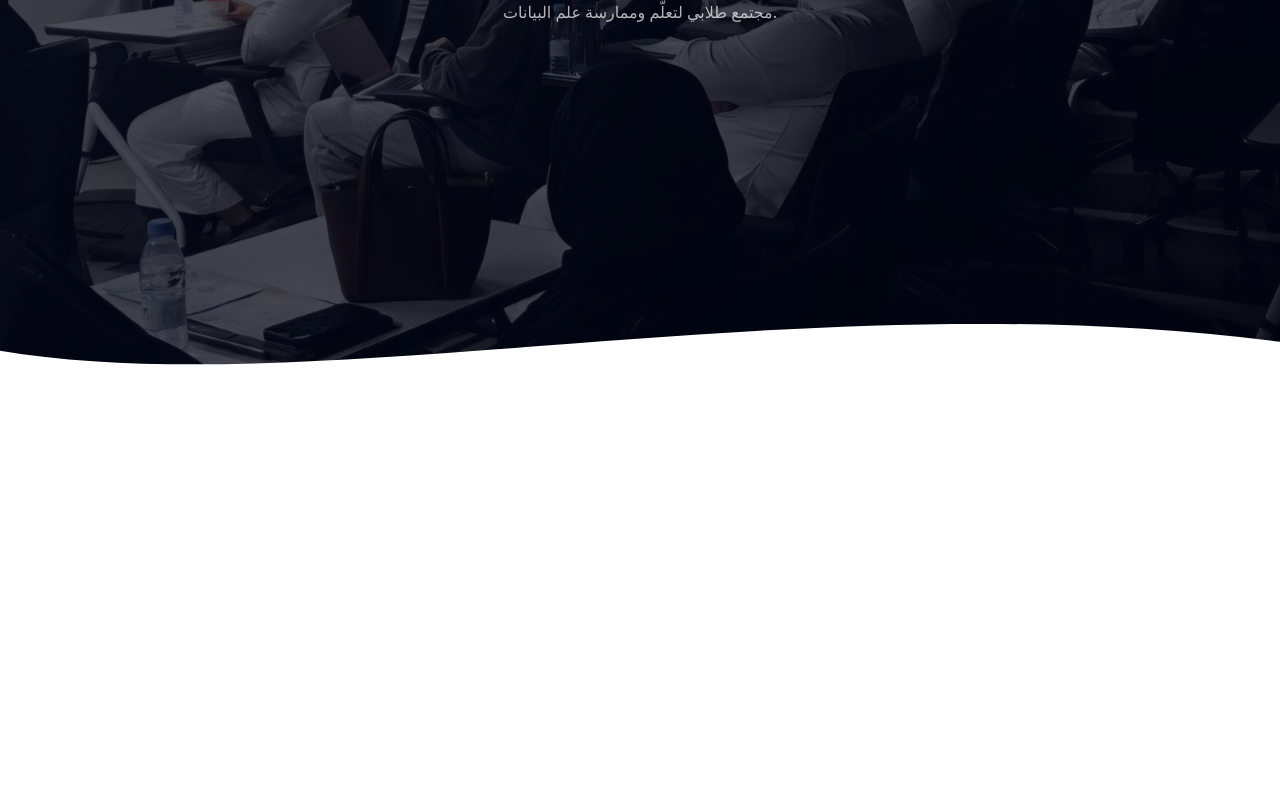
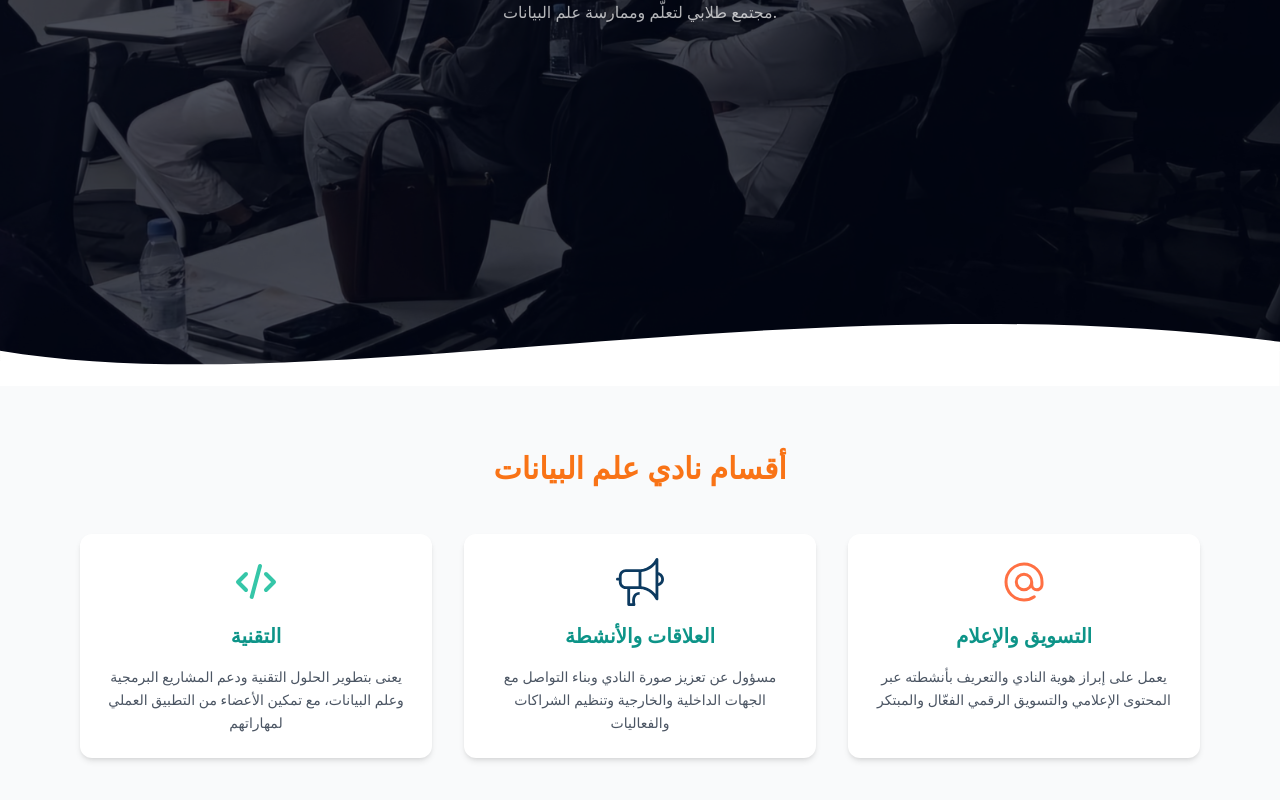
Before and after one commit to Ahmed-log11/dsc-website, a React (Vite) app: page / in a window 1280 px wide. Shown: the part 414-1214 px from the top of the page. Before the commit the page ends 800 px from the top, so only its background shows below. Built offline with nearby package versions, Linux system fonts and the light colour scheme.

Commit message:
Add departments section and translations

```diff
--- a/src/App.jsx
+++ b/src/App.jsx
@@ -1,12 +1,15 @@
 // src/App.jsx
 import Navbar from "./components/Navbar";
 import Herosection from "./components/Herosection";
+import Departments from "./components/Departments";
 
 export default function App() {
   return (
     <div className="min-h-screen bg-slate-900">
       <Navbar />
       <Herosection />
+
+      <Departments/>
     </div>
   );
 }
--- a/src/components/Departments.jsx
+++ b/src/components/Departments.jsx
@@ -0,0 +1,88 @@
+//src/components/Departments.jsx
+import { useTranslation } from "react-i18next";
+import techIcon from "../assets/icons/techIcon.svg";
+import mediaIcon from "../assets/icons/mediaIcon.svg";
+import prIcon from "../assets/icons/prIcon.svg";
+
+ export default function Departments() {
+  const { t, i18n } = useTranslation();
+  const isArabic = i18n.language === "ar";
+
+
+  return(
+
+     <section className="py-16 bg-gray-50">
+
+        {/* title */}
+        <h2
+        className="text-center text-2xl md:text-3xl font-bold text-orange-500 mb-12 ">
+        {t("departments.title")}
+        </h2>
+
+        {/* Frames */}
+        <div className="grid grid-cols-1 md:grid-cols-3 gap-8 max-w-6xl mx-auto px-4">
+
+            {/* tech section */}
+                <div
+                className="bg-white shadow-md rounded-xl p-6 text-center hover:shadow-lg transition">
+                    <img
+                    src = {techIcon}
+                    alt ="Tech Section "
+                    className="w-12 h-12 mx-auto mb-4">
+                    </img>
+
+                    <h3
+                    className="text-xl font-semibold text-teal-600 mb-4" >
+                    {t("departments.TechTitle")}
+                    </h3>
+
+                    <p
+                    className="text-gray-600 text-sm leading-relaxed">
+                        {t("departments.TechDescription")}
+                    </p>
+                </div>
+
+            {/* pr section */}
+                <div
+                className="bg-white shadow-md rounded-xl p-6 text-center hover:shadow-lg transition">
+                    <img
+                    src = {prIcon}
+                    alt ="Public Relations & Activities Section"
+                    className="w-12 h-12 mx-auto mb-4">
+                    </img>
+
+                    <h3
+                    className="text-xl font-semibold text-teal-600 mb-4">
+                    {t("departments.prTitle")}
+                    </h3>
+
+                    <p
+                    className="text-gray-600 text-sm leading-relaxed">
+                    {t("departments.prDescription")}
+                    </p>
+                </div>
+
+            {/* m&m section */}
+                <div
+                className="bg-white shadow-md rounded-xl p-6 text-center hover:shadow-lg transition">
+                    <img
+                    src ={mediaIcon}
+                    alt="Media & Marketing Section"
+                    className="w-12 h-12 mx-auto mb-4">
+                    </img>
+
+                    <h3
+                    className="text-xl font-semibold text-teal-600 mb-4">
+                    {t("departments.mediaTitle")}
+                    </h3>
+
+                    <p
+                    className="text-gray-600 text-sm leading-relaxed">
+                    {t("departments.mediaDescription")}
+                    </p>
+                </div>
+
+        </div>
+     </section>
+  );
+};
--- a/src/i18n.js
+++ b/src/i18n.js
@@ -27,6 +27,16 @@ i18n.use(initReactI18next).init({
           title: "Welcome to the official website of the Data Science Club",
           subtitle: "A student community for learning and practicing data science.",
         },
+        departments: {
+          title :'Data Science Club Sections',
+          TechTitle: 'Tech',
+          TechDescription: 'Focuses on developing technical solutions and supporting programming and data science projects, enabling members to apply their skills.',
+          prTitle:'Public Relations & Activities',
+          prDescription:"Responsible for strengthening the club's image, managing internal and external communication, and organizing partnerships and events.",
+          mediaTitle: 'Marketing & Media',
+          mediaDescription :"Highlights the club’s identity and showcases its activities through effective and innovative media content and digital marketing.",
+
+        }
       },
     },
     ar: {
@@ -44,6 +54,17 @@ i18n.use(initReactI18next).init({
           title: "مرحباً بكم بالموقع الرسمي لنادي علم البيانات",
           subtitle: "مجتمع طلابي لتعلّم وممارسة علم البيانات.",
         },
+
+        departments: {
+          title :'أقسام نادي علم البيانات',
+          TechTitle: "التقنية",
+          TechDescription: "يعنى بتطوير الحلول التقنية ودعم المشاريع البرمجية وعلم البيانات، مع تمكين الأعضاء من التطبيق العملي لمهاراتهم",
+          prTitle:"العلاقات والأنشطة",
+          prDescription:"مسؤول عن تعزيز صورة النادي وبناء التواصل مع الجهات الداخلية والخارجية وتنظيم الشراكات والفعاليات",
+          mediaTitle: "التسويق والإعلام",
+          mediaDescription:"يعمل على إبراز هوية النادي والتعريف بأنشطته عبر المحتوى الإعلامي والتسويق الرقمي الفعّال والمبتكر",
+        }
+
       },
     },
   },
```
